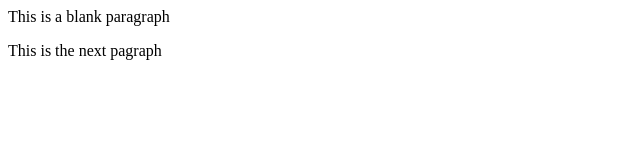
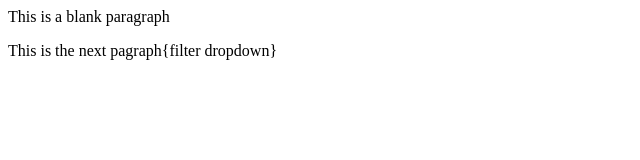
Before and after one commit to Miscella9eous/newmaclocalrepo, a plain HTML site: page index.html in a window 1280 px wide. Shown: the whole page, without its empty margins (0-640 px from the left). Drawn offline with Linux system fonts and the light colour scheme.

```diff
--- a/index.html
+++ b/index.html
@@ -1,3 +1,3 @@
 <p>This is a blank paragraph</p>
 
-<p>This is the next pagraph</p>
+<p>This is the next pagraph{filter dropdown}</p>
```
